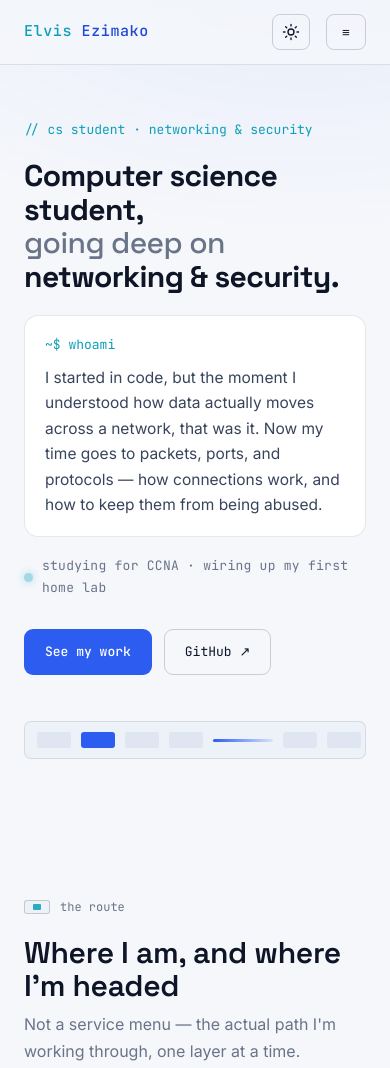
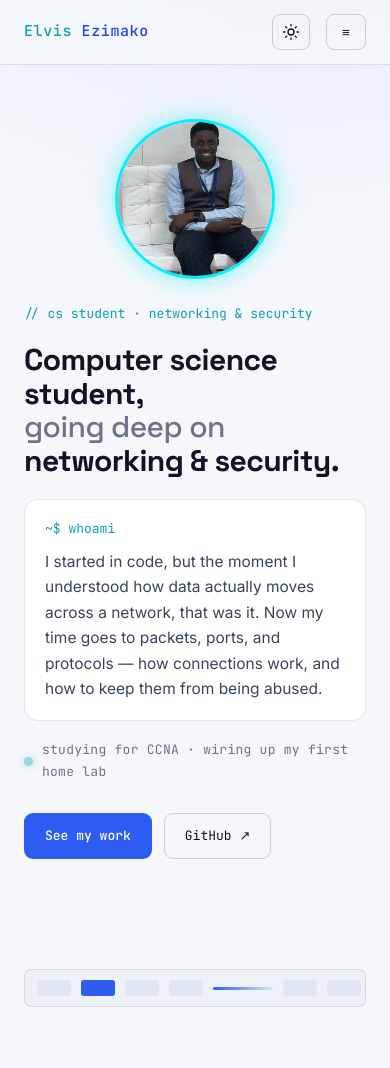
Before and after one commit to ULTRONLORD/ULTRONLORD.github.io, an Astro site: page / in a window 390 px wide. Shown: the top 1068 px of the page. Built offline with nearby package versions, Linux system fonts and the light colour scheme; Astro itself is replaced by a stand-in of ours.

Commit message:
refactor: enhance Hero component structure and styling for improved readability and presentation

```diff
--- a/src/components/Hero.astro
+++ b/src/components/Hero.astro
@@ -1,20 +1,82 @@
 ---
+
 ---
+
 <section class="hero" id="hero" data-label="home">
+  <div class="hero-photo">
+    <img src="/profile.jpg" alt="Elvis Ezimako" />
+  </div>
+
   <div class="kicker reveal">// cs student · networking &amp; security</div>
-  <h1 class="reveal">Computer science student,<br><span class="dim">going deep on</span> networking &amp; security.</h1>
+  <h1 class="reveal">
+    Computer science student,<br /><span class="dim">going deep on</span> networking
+    &amp; security.
+  </h1>
   <div class="bio reveal">
     <div class="who">~$ whoami</div>
-    <p>I started in code, but the moment I understood how data actually moves across a network, that was it. Now my time goes to packets, ports, and protocols — how connections work, and how to keep them from being abused.</p>
+    <p>
+      I started in code, but the moment I understood how data actually moves
+      across a network, that was it. Now my time goes to packets, ports, and
+      protocols — how connections work, and how to keep them from being abused.
+    </p>
   </div>
-  <div class="status reveal"><span class="led"></span><span class="mono">studying for CCNA · wiring up my first home lab</span></div>
+  <div class="status reveal">
+    <span class="led"></span><span class="mono"
+      >studying for CCNA · wiring up my first home lab</span
+    >
+  </div>
   <div class="cta reveal">
     <a href="#projects" class="btn solid">See my work</a>
-    <a href="https://github.com/ULTRONLORD" class="btn line" target="_blank" rel="noopener">GitHub ↗</a>
-  </div>
-  <div class="panel-strip reveal" aria-hidden="true">
-    <span class="p"></span><span class="p on"></span><span class="p"></span><span class="p"></span>
-    <span class="cbl"></span>
-    <span class="p"></span><span class="p"></span><span class="p"></span>
+    <a
+      href="https://github.com/ULTRONLORD"
+      class="btn line"
+      target="_blank"
+      rel="noopener">GitHub ↗</a
+    >
   </div>
 </section>
+<div class="panel-strip reveal" aria-hidden="true">
+  <span class="p"></span><span class="p on"></span><span class="p"></span><span
+    class="p"></span>
+  <span class="cbl"></span>
+  <span class="p"></span><span class="p"></span><span class="p"></span>
+</div>
+
+<style>
+  .hero {
+    position: relative;
+  }
+
+  .hero-photo {
+    position: absolute;
+    top: 0;
+    right: 0;
+  }
+
+  .hero-photo img {
+    width: 160px;
+    height: 160px;
+    object-fit: cover;
+    border-radius: 50%;
+    border: 3px solid #00f0ff;
+    box-shadow:
+      0 0 20px rgba(0, 240, 255, 0.4),
+      0 0 40px rgba(0, 240, 255, 0.15);
+    transition: box-shadow 0.3s ease;
+  }
+
+  .hero-photo img:hover {
+    box-shadow:
+      0 0 30px rgba(0, 240, 255, 0.6),
+      0 0 60px rgba(0, 240, 255, 0.25);
+  }
+
+  @media (max-width: 900px) {
+    .hero-photo {
+      position: static;
+      display: flex;
+      justify-content: center;
+      margin-bottom: 1.5rem;
+    }
+  }
+</style>
```
